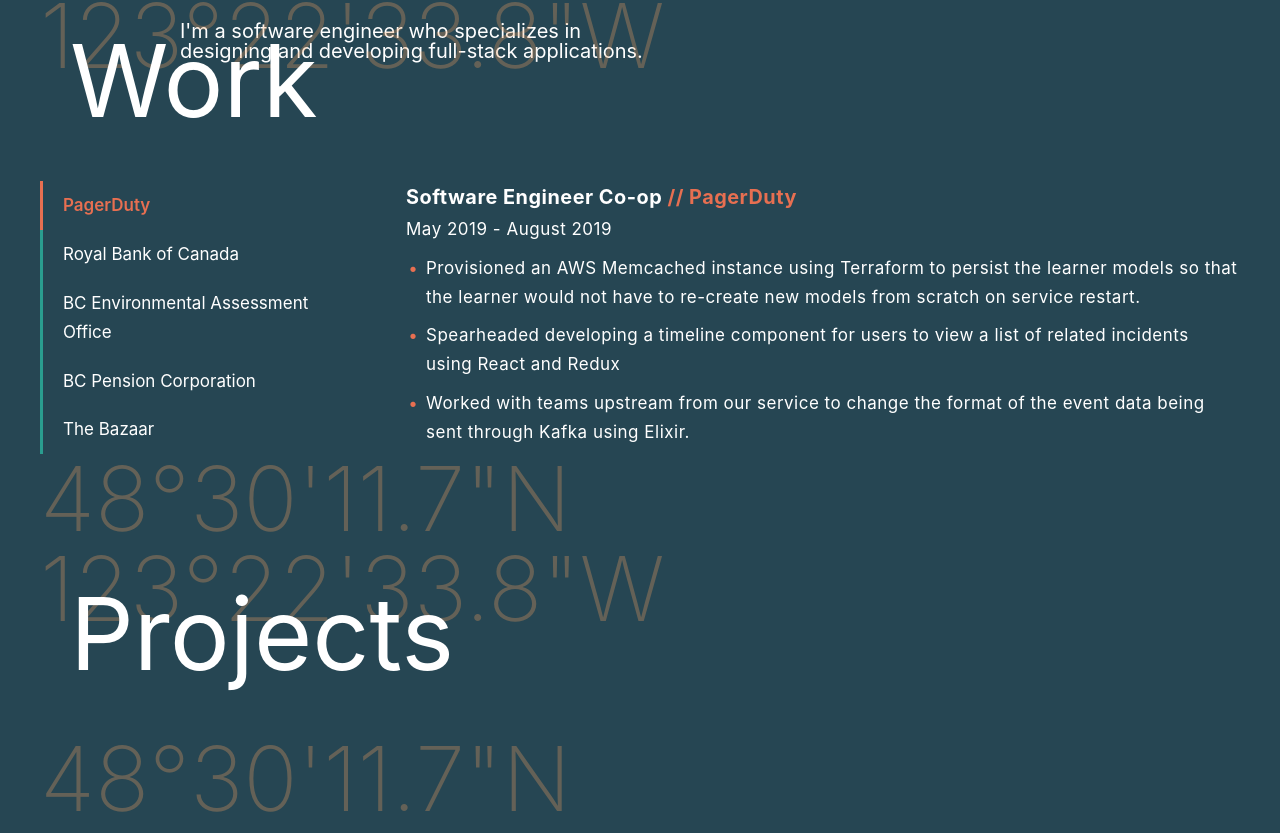
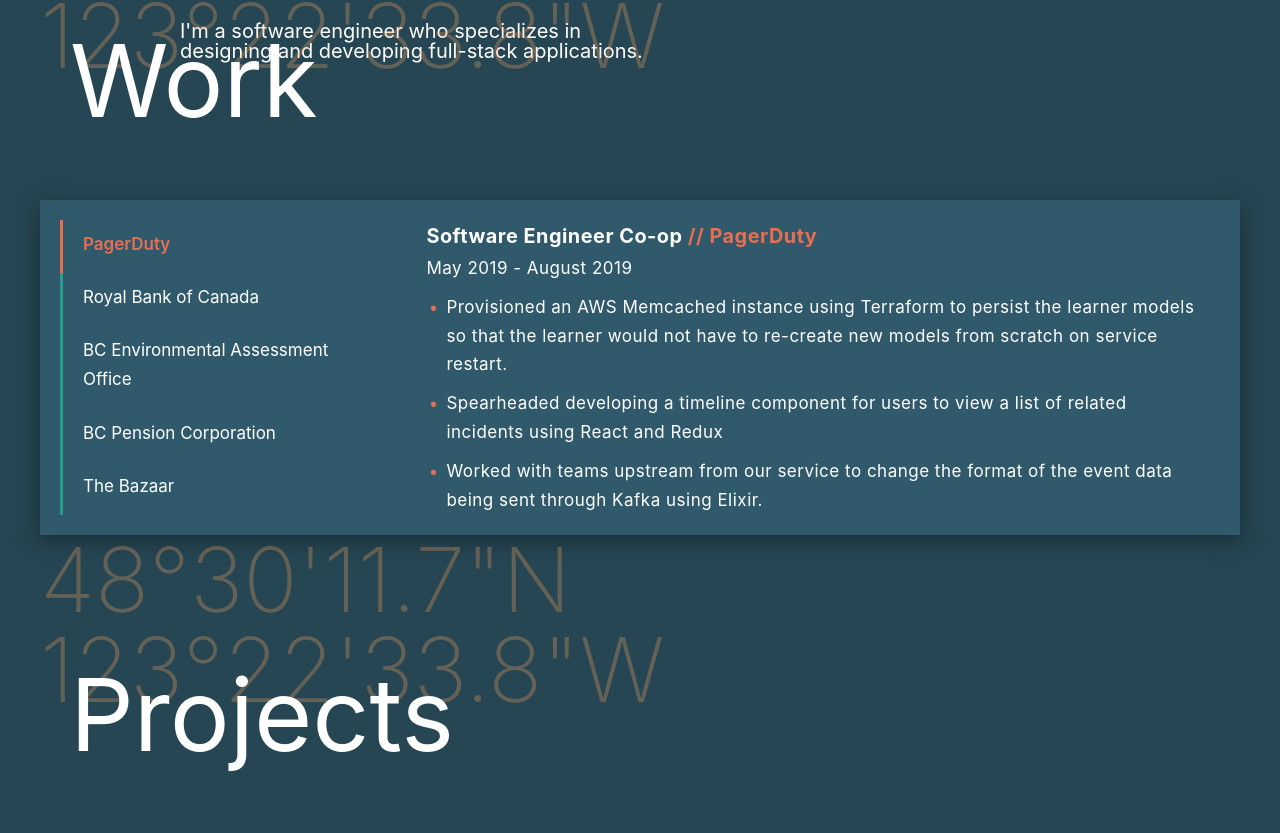
Before and after one commit to btzc/personal-website-v3, a React (Create React App) app: page / in a window 1280 px wide. Shown: the part 949-1782 px from the top of the page. Built offline with nearby package versions, Linux system fonts and the light colour scheme.

Commit message:
v1 work experience container

```diff
--- a/src/components/section-header/section-header.component.jsx
+++ b/src/components/section-header/section-header.component.jsx
@@ -9,9 +9,9 @@ const SectionHeader = ({longLat, title}) => (
         {longLat}
       </div>
       <div className='section-heading--foreground'>
-        <div className='title'>
+        <span className='title'>
           {title}
-        </div>
+        </span>
       </div>
     </div>
   </React.Fragment>
--- a/src/components/work-list-panel/work-list-panel.component.jsx
+++ b/src/components/work-list-panel/work-list-panel.component.jsx
@@ -2,12 +2,13 @@ import React from 'react';
 
 import './work-list-panel.styles.scss';
 
-const WorkListPanel = () => (
-  <div className='work-list-panel'>
+const WorkListPanel = ({id, hidden, company}) => (
+  <div id={id} className={`work-list-panel ${ hidden ? 'hidden' : ''}`}>
     <div className='work-list-panel__container'>
       <h3 className='title'>
         Software Engineer Co-op
-        <a href='https://www.pagerduty.com/' target='_blank' rel="noopener noreferrer" className='company'> // PagerDuty</a>
+        <span className='emphasis'> //</span>
+        <a href='https://www.pagerduty.com/' target='_blank' rel="noopener noreferrer" className='company'> {company}</a>
       </h3>
       <span className='dates'>May 2019 - August 2019</span>
       <ul className='bullets'>
--- a/src/components/work-list-panel/work-list-panel.styles.scss
+++ b/src/components/work-list-panel/work-list-panel.styles.scss
@@ -49,3 +49,7 @@
     }
   }
 }
+
+.hidden {
+  display: none;
+}
--- a/src/components/work-list-tabs/work-list-tabs.component.jsx
+++ b/src/components/work-list-tabs/work-list-tabs.component.jsx
@@ -2,16 +2,37 @@ import React from 'react';
 
 import './work-list-tabs.styles.scss';
 
-const WorkListTabs = () => (
-  <div className='work-list-tabs'>
-    <ul className='work-list-tabs--selection'>
-      <li className='work-list-tabs--selection__tab active'>PagerDuty</li>
-      <li className='work-list-tabs--selection__tab'>Royal Bank of Canada</li>
-      <li className='work-list-tabs--selection__tab'>BC Environmental Assessment Office</li>
-      <li className='work-list-tabs--selection__tab'>BC Pension Corporation</li>
-      <li className='work-list-tabs--selection__tab'>The Bazaar</li>
-  </ul>
-  </div>
-);
+const WorkListTabs = () => {
+  const handleClick = (e) => {
+    const id_map = {
+      'PagerDuty': 'pagerduty',
+      'Royal Bank of Canada': 'rbc',
+      'BC Environmental Assessment Office': 'eao',
+      'BC Pension Corporation': 'pension',
+      'The Bazaar': 'bazaar'
+    };
+
+    let selected = document.querySelector('.active');
+    let curr_panel = document.querySelector(`#${id_map[selected.innerText]}`);
+    selected.classList.remove('active');
+    curr_panel.classList.add('hidden');
+
+    const next_panel = document.querySelector(`#${id_map[e.target.innerText]}`);
+    next_panel.classList.remove('hidden');
+    e.target.classList.add('active');
+  }
+
+  return (
+    <div className='work-list-tabs'>
+      <ul className='work-list-tabs--selection'>
+        <li className='work-list-tabs--selection__tab active' onClick={handleClick}>PagerDuty</li>
+        <li className='work-list-tabs--selection__tab' onClick={handleClick}>Royal Bank of Canada</li>
+        <li className='work-list-tabs--selection__tab' onClick={handleClick}>BC Environmental Assessment Office</li>
+        <li className='work-list-tabs--selection__tab' onClick={handleClick}>BC Pension Corporation</li>
+        <li className='work-list-tabs--selection__tab' onClick={handleClick}>The Bazaar</li>
+      </ul>
+    </div>
+  );
+}
 
 export default WorkListTabs;
--- a/src/pages/work/work.pages.jsx
+++ b/src/pages/work/work.pages.jsx
@@ -6,74 +6,35 @@ import SectionHeader from '../../components/section-header/section-header.compon
 
 import './work.styles.scss';
 
-
 const Work = () => (
   <div className='work'>
     <SectionHeader longLat={`48°30'11.7"N 123°22'33.8"W`} title='Work' />
     <div className='work-list'>
       <WorkListTabs />
-      <WorkListPanel />
-
-      <div className='work-list--panel hidden'>
-        <h3>Software Engineering Co-op // PagerDuty</h3>
-        <h4>May 2019 - August 2019</h4>
-        <ul>
-          <li>
-            I did some shit
-          </li>
-          <li>
-            I did some shit
-          </li>
-          <li>
-            I did some shit
-          </li>
-        </ul>
-      </div>
-      <div className='work-list--panel hidden'>
-        <h3>Software Engineering Co-op // PagerDuty</h3>
-        <h4>Dates - Dates</h4>
-        <ul>
-          <li>
-            I did some shit
-          </li>
-          <li>
-            I did some shit
-          </li>
-          <li>
-            I did some shit
-          </li>
-        </ul>
-      </div>
-      <div className='work-list--panel hidden'>
-        <h3>Software Engineering Co-op // PagerDuty</h3>
-        <h4>Dates - Dates</h4>
-        <ul>
-          <li>
-            I did some shit
-          </li>
-          <li>
-            I did some shit
-          </li>
-          <li>
-            I did some shit
-          </li>
-        </ul>
-      </div>
-      <div className='work-list--panel hidden'>
-        <h3>Software Engineering Co-op // PagerDuty</h3>
-        <h4>Dates - Dates</h4>
-        <ul>
-          <li>
-            I did some shit
-          </li>
-          <li>
-            I did some shit
-          </li>
-          <li>
-            I did some shit
-          </li>
-        </ul>
-      </div>
+      <WorkListPanel
+        id='pagerduty'
+        company='PagerDuty'
+      />
+      <WorkListPanel
+        id='rbc'
+        company='Royal Bank of Canada'
+        hidden={true}
+      />
+      <WorkListPanel
+        id='eao'
+        company='BC Environmental Assessment Office'
+        hidden={true}
+      />
+      <WorkListPanel
+        id='pension'
+        company='BC Pension Corporation'
+        hidden={true}
+      />
+      <WorkListPanel
+        id='bazaar'
+        company='The Bazaar'
+        hidden={true}
+      />
     </div>
   </div>
 );
--- a/src/pages/work/work.styles.scss
+++ b/src/pages/work/work.styles.scss
@@ -6,10 +6,9 @@
 
   &-list {
     display: grid;
-    grid-template-columns: 28% 72%;
-
-    .hidden {
-      display: none;
-    }
+    grid-template-columns: 29% 69%;
+    background-color: $color-container-background;
+    padding: 2rem;
+    box-shadow: 0 0.6rem 2rem darken($color: $color-container-background, $amount: 15%);
   }
 }
--- a/src/styles/_typography.scss
+++ b/src/styles/_typography.scss
@@ -39,7 +39,12 @@ body {
   color: $color-white;
   display: grid;
   line-height: 1;
-  margin-bottom: 10rem;
+  margin-bottom: 8rem;
+  margin-top: 5rem;
+
+  &:first-of-type {
+    margin-top: 0;
+  }
 
   &--background {
     grid-area: 1 / 1 / 2 / 2;
--- a/src/styles/_variables.scss
+++ b/src/styles/_variables.scss
@@ -1,4 +1,5 @@
 $color-background: #264653;
+$color-container-background: #305a6b;
 $color-primary: #e76f51;
 $color-secondary: rgba(244,162,97, .3);
 $color-complimentary: #2a9d8f;
```
